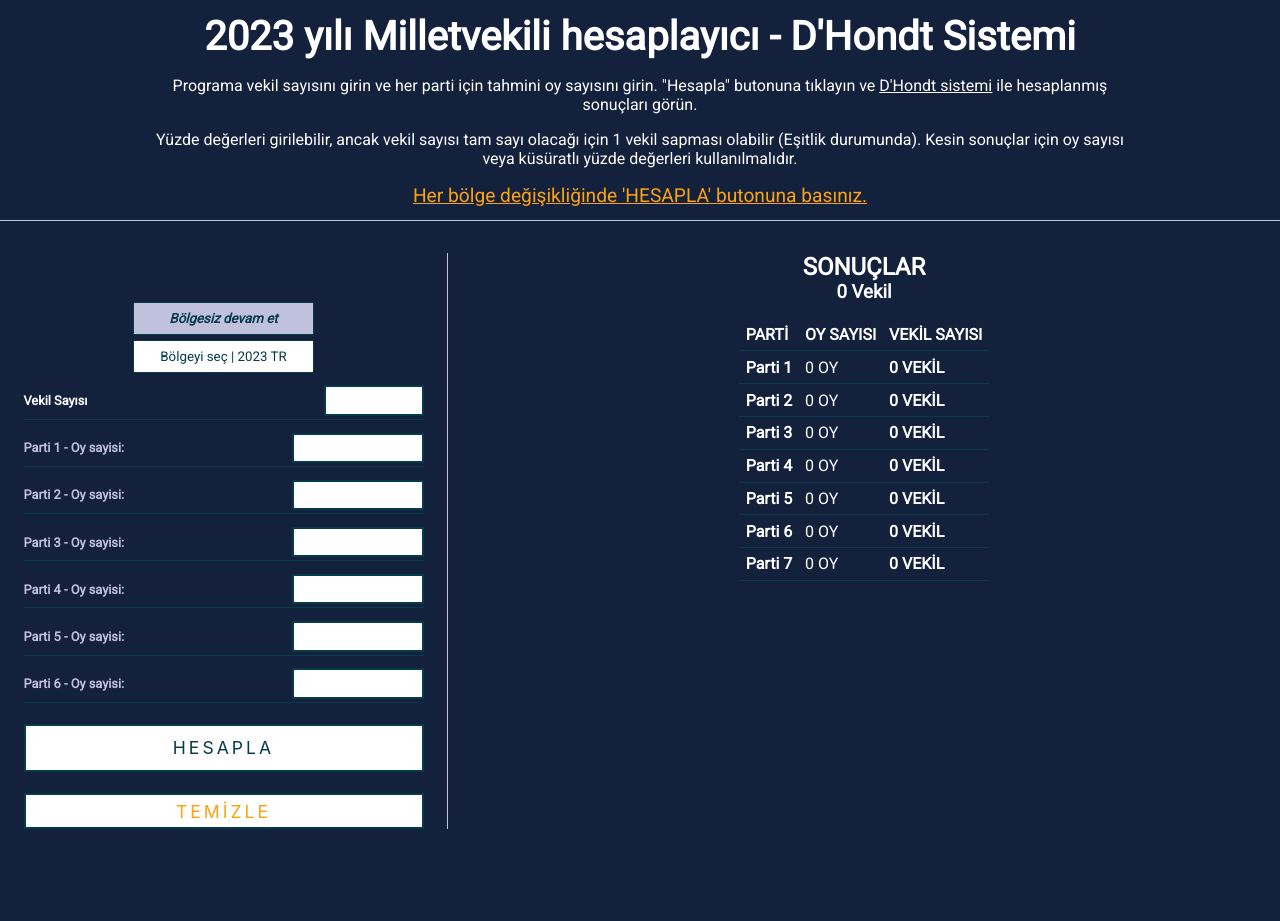
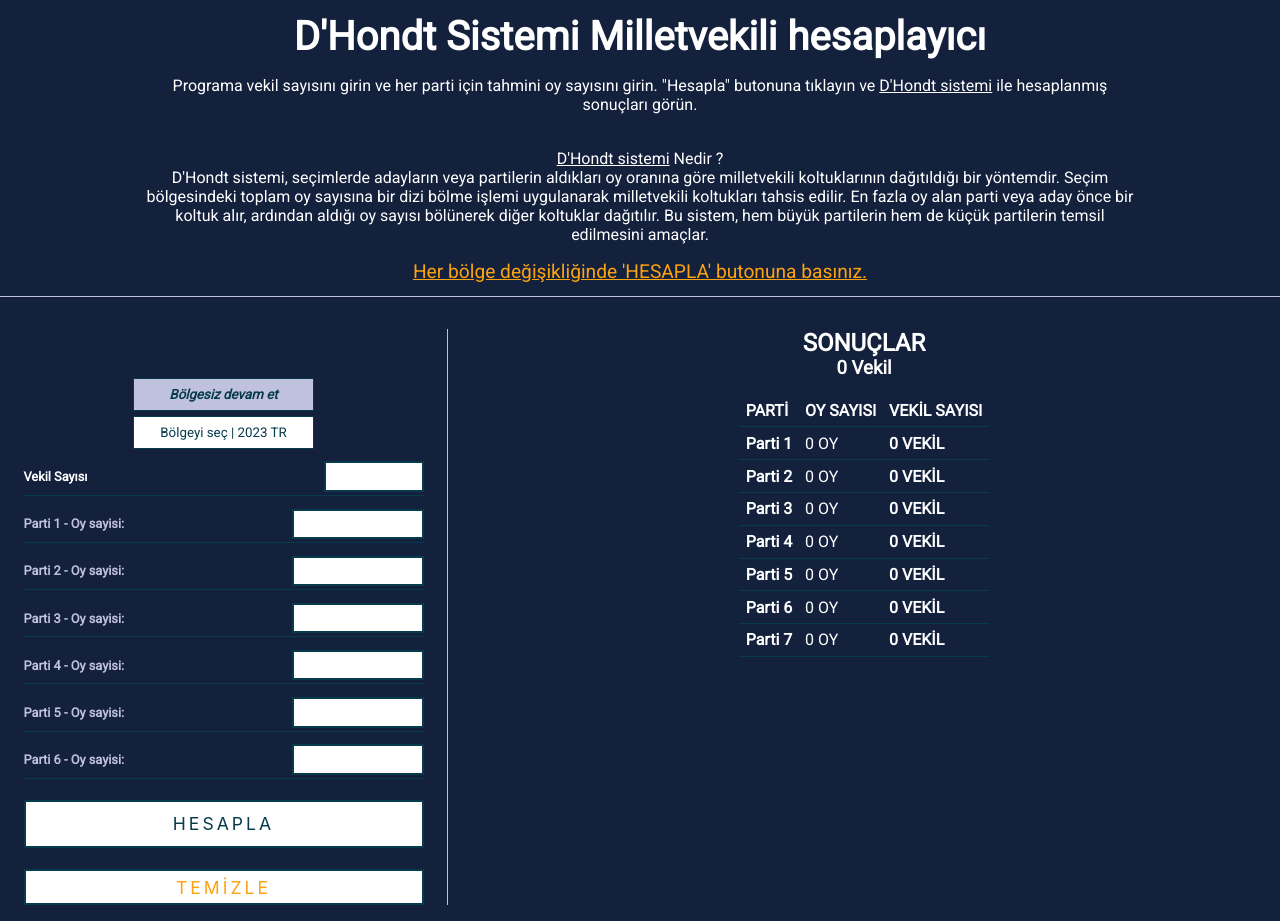
Before and after one commit to berkaysson/dhondt-system-calculator, a React (Create React App) app: page / in a window 1280 px wide. Before the commit the page ends 845 px from the top, so only its background shows below. Built offline with nearby package versions, Linux system fonts and the light colour scheme.

Commit message:
Update Header content

```diff
--- a/src/Components/Header.js
+++ b/src/Components/Header.js
@@ -43,7 +43,7 @@ function Header() {
   return (
     <HeaderWrapper>
       <InfoWrapper>
-        <h1>2023 yılı Milletvekili hesaplayıcı - D'Hondt Sistemi</h1>
+        <h1>D'Hondt Sistemi Milletvekili hesaplayıcı</h1>
         <p>
           Programa vekil sayısını girin ve her parti için tahmini oy sayısını
           girin. "Hesapla" butonuna tıklayın ve{" "}
@@ -57,9 +57,22 @@ function Header() {
           ile hesaplanmış sonuçları görün.
         </p>
         <p>
-          Yüzde değerleri girilebilir, ancak vekil sayısı tam sayı olacağı için
-          1 vekil sapması olabilir (Eşitlik durumunda). Kesin sonuçlar için oy
-          sayısı veya küsüratlı yüzde değerleri kullanılmalıdır.
+          <br />
+          <a
+            href="https://tr.wikipedia.org/wiki/D%27Hondt_sistemi"
+            target="_blank"
+            rel="noopener noreferrer"
+          >
+            D'Hondt sistemi
+          </a>{" "}
+          Nedir ?<br />
+          D'Hondt sistemi, seçimlerde adayların veya partilerin aldıkları oy
+          oranına göre milletvekili koltuklarının dağıtıldığı bir yöntemdir.
+          Seçim bölgesindeki toplam oy sayısına bir dizi bölme işlemi
+          uygulanarak milletvekili koltukları tahsis edilir. En fazla oy alan
+          parti veya aday önce bir koltuk alır, ardından aldığı oy sayısı
+          bölünerek diğer koltuklar dağıtılır. Bu sistem, hem büyük partilerin
+          hem de küçük partilerin temsil edilmesini amaçlar.
         </p>
         <WarningMessage>
           {" "}
```
